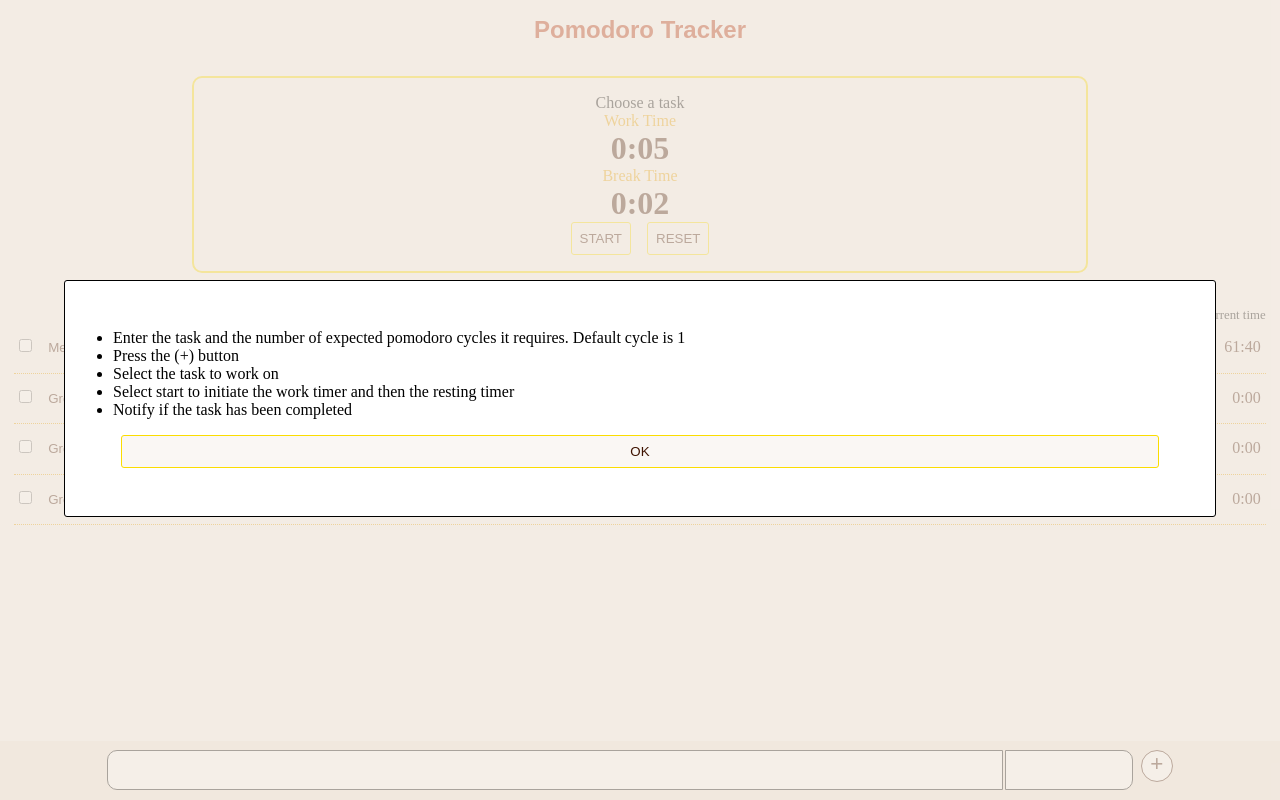
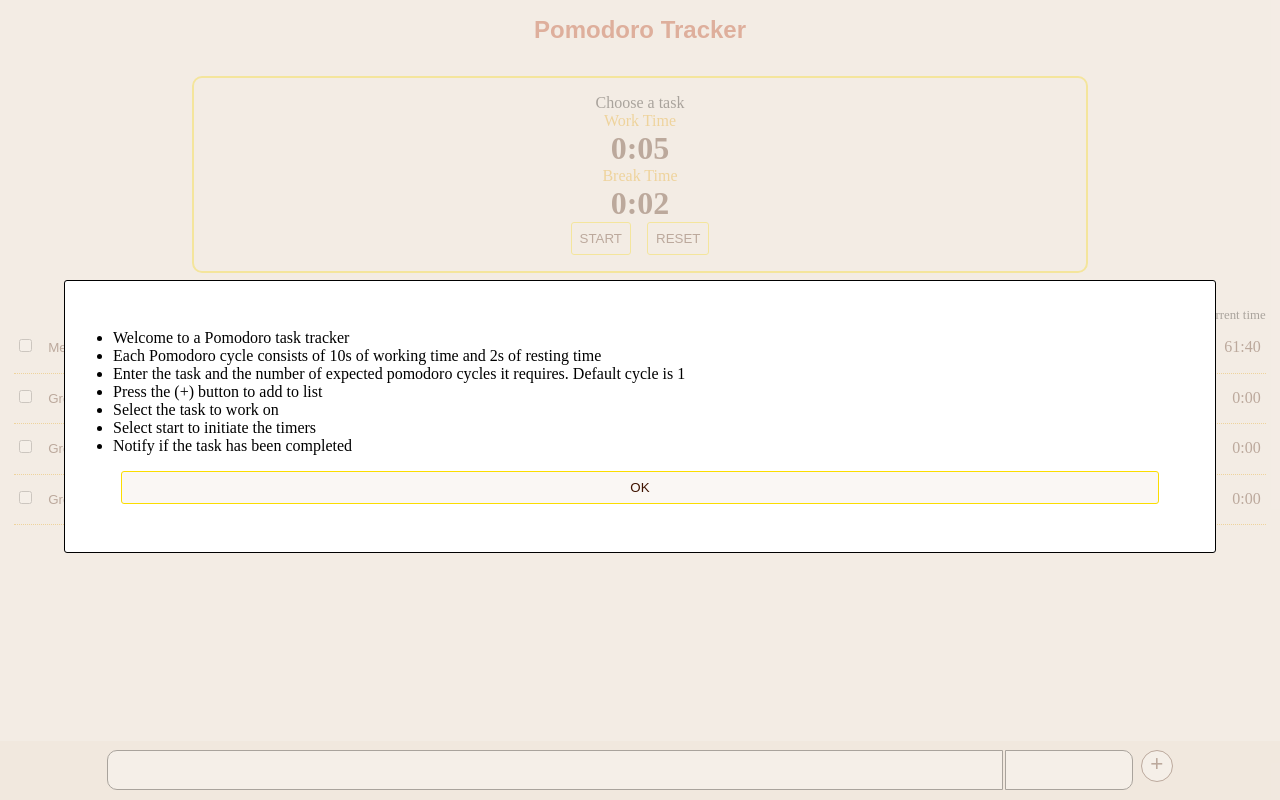
Before and after one commit to carocodingk/PomodoroTracker, a Next.js app: page / in a window 1280 px wide. Built offline with nearby package versions, Linux system fonts and the light colour scheme.

Commit message:
Edited instructions for app

```diff
--- a/src/pages/index.js
+++ b/src/pages/index.js
@@ -358,10 +358,12 @@ export default function Home() {
     return(
       <div className="flexBox flexColumn flexJustifyCenter">
         <ul>
+          <li>Welcome to a Pomodoro task tracker</li>
+          <li>Each Pomodoro cycle consists of 10s of working time and 2s of resting time</li>
           <li>Enter the task and the number of expected pomodoro cycles it requires. Default cycle is 1</li>
-          <li>Press the (+) button</li>
+          <li>Press the (+) button to add to list</li>
           <li>Select the task to work on</li>
-          <li>Select start to initiate the work timer and then the resting timer</li>
+          <li>Select start to initiate the timers</li>
           <li>Notify if the task has been completed</li>
         </ul>
         <input className="lightBackground timerButton brown hoverItem okButton"
```
